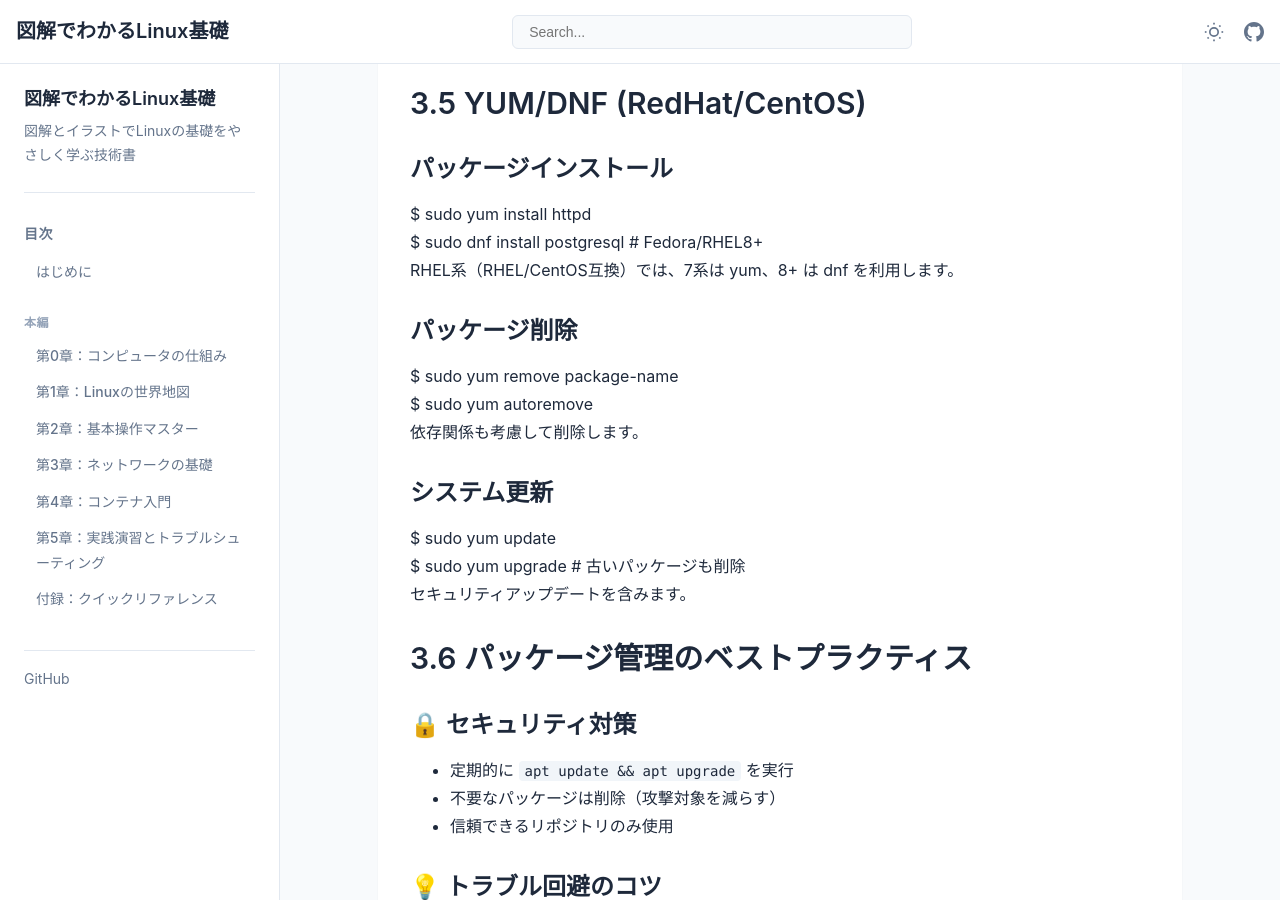
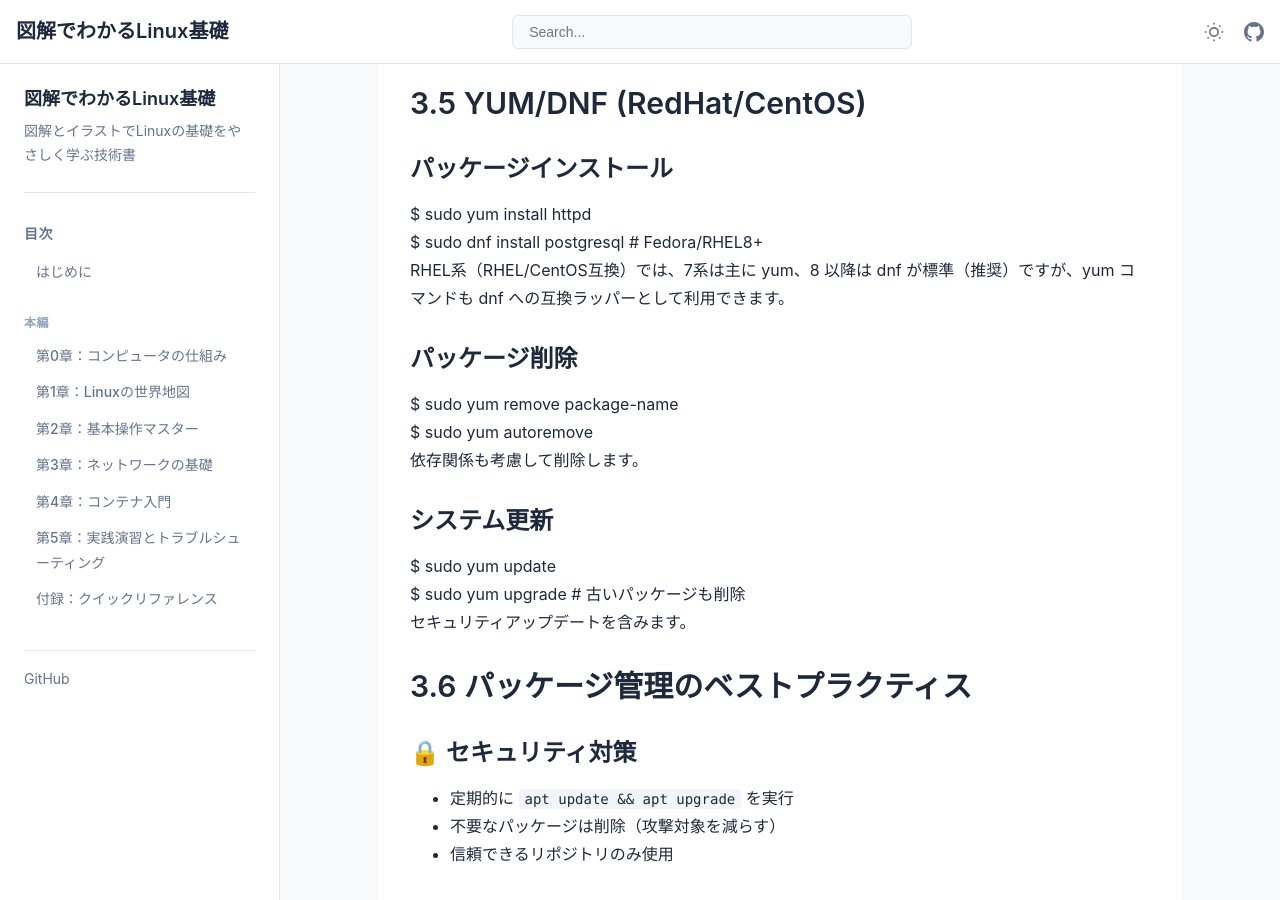
Before and after one commit to itdojp/illustrated-linux-basics-book, a Jekyll site: the page built from docs/chapter3/index.md, in a window 1280 px wide and 900 px high, scrolled down 3913 px. Built offline with Jekyll 4.4.1, drawn with Linux system fonts in a browser that asks for light colours.

Commit message:
fix(docs): mention yum compatibility on RHEL8+

```diff
--- a/docs/chapter3/index.md
+++ b/docs/chapter3/index.md
@@ -306,7 +306,7 @@ $ apt list --installed  # インストール済み一覧
 $ sudo yum install httpd<br>
 $ sudo dnf install postgresql  # Fedora/RHEL8+
             </div>
-            <p>RHEL系（RHEL/CentOS互換）では、7系は yum、8+ は dnf を利用します。</p>
+            <p>RHEL系（RHEL/CentOS互換）では、7系は主に yum、8 以降は dnf が標準（推奨）ですが、yum コマンドも dnf への互換ラッパーとして利用できます。</p>
         </div>
 
         <div class="command-card">
```
